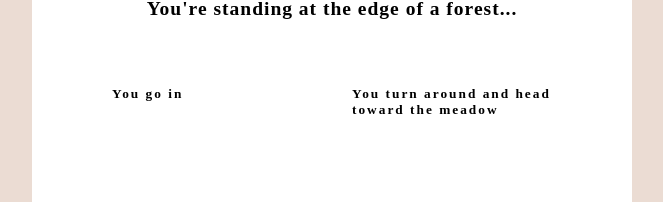
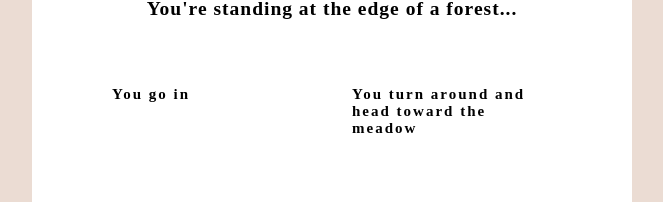
Before and after one commit to caseynewman/name-generator, a React (Vite) app: page / in a window 1280 px wide. Shown: the part 123-325 px from the top of the page, without its empty margins (308-971 px from the left). Built offline with nearby package versions, Linux system fonts and the light colour scheme; a web font is replaced by a local one.

Commit message:
adjusted font size on scene selections

```diff
--- a/src/components/Story/style.css
+++ b/src/components/Story/style.css
@@ -20,6 +20,7 @@
     padding: 15px;
     background-color: #fff;
     color: #000;
+    font-size: 1em;
     border: none;
     cursor: pointer;
     text-transform: none;
```
